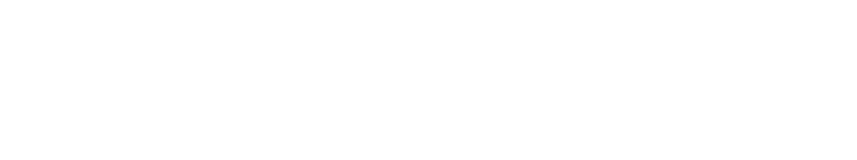
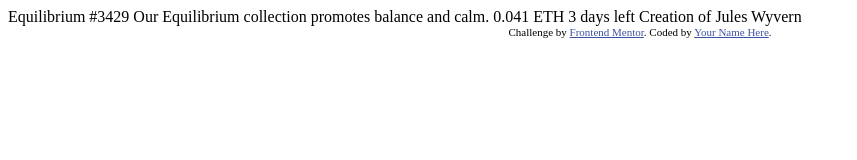
Before and after one commit to Ginsengs/FrontendMentor-NFTpreview, a plain HTML site: page index.html in a window 1280 px wide. Shown: the whole page, without its empty margins (0-857 px from the left). Drawn offline with Linux system fonts and the light colour scheme.

Commit message:
Starter files

```diff
--- a/index.html
+++ b/index.html
@@ -1,12 +1,33 @@
 <!DOCTYPE html>
 <html lang="en">
 <head>
-    <meta charset="UTF-8">
-    <meta http-equiv="X-UA-Compatible" content="IE=edge">
-    <meta name="viewport" content="width=device-width, initial-scale=1.0">
-    <title>Document</title>
+  <meta charset="UTF-8">
+  <meta name="viewport" content="width=device-width, initial-scale=1.0"> <!-- displays site properly based on user's device -->
+
+  <link rel="icon" type="image/png" sizes="32x32" href="./images/favicon-32x32.png">
+
+  <title>Frontend Mentor | NFT preview card component</title>
+
+  <!-- Feel free to remove these styles or customise in your own stylesheet 👍 -->
+  <style>
+    .attribution { font-size: 11px; text-align: center; }
+    .attribution a { color: hsl(228, 45%, 44%); }
+  </style>
 </head>
 <body>
 
+  Equilibrium #3429
+
+  Our Equilibrium collection promotes balance and calm.
+
+  0.041 ETH
+  3 days left
+
+  Creation of Jules Wyvern
+
+  <div class="attribution">
+    Challenge by <a href="https://www.frontendmentor.io?ref=challenge" target="_blank">Frontend Mentor</a>.
+    Coded by <a href="#">Your Name Here</a>.
+  </div>
 </body>
 </html>
```
Also changed, not shown: design/active-states.jpg (added), design/desktop-design.jpg (added), design/desktop-preview.jpg (added), design/mobile-design.jpg (added), images/favicon-32x32.png (added), images/icon-clock.svg (added), images/icon-ethereum.svg (added), images/icon-view.svg (added), images/image-avatar.png (added), images/image-equilibrium.jpg (added), 3 other files.
